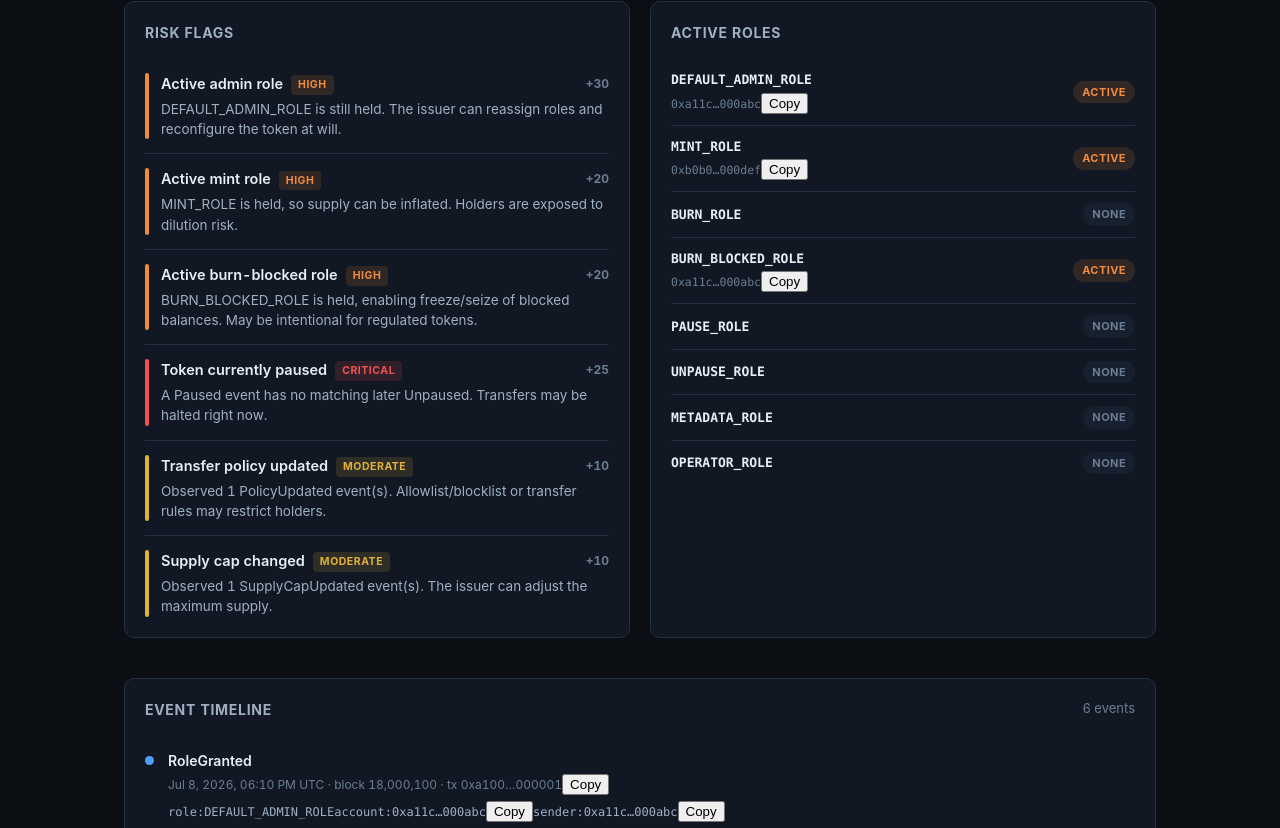
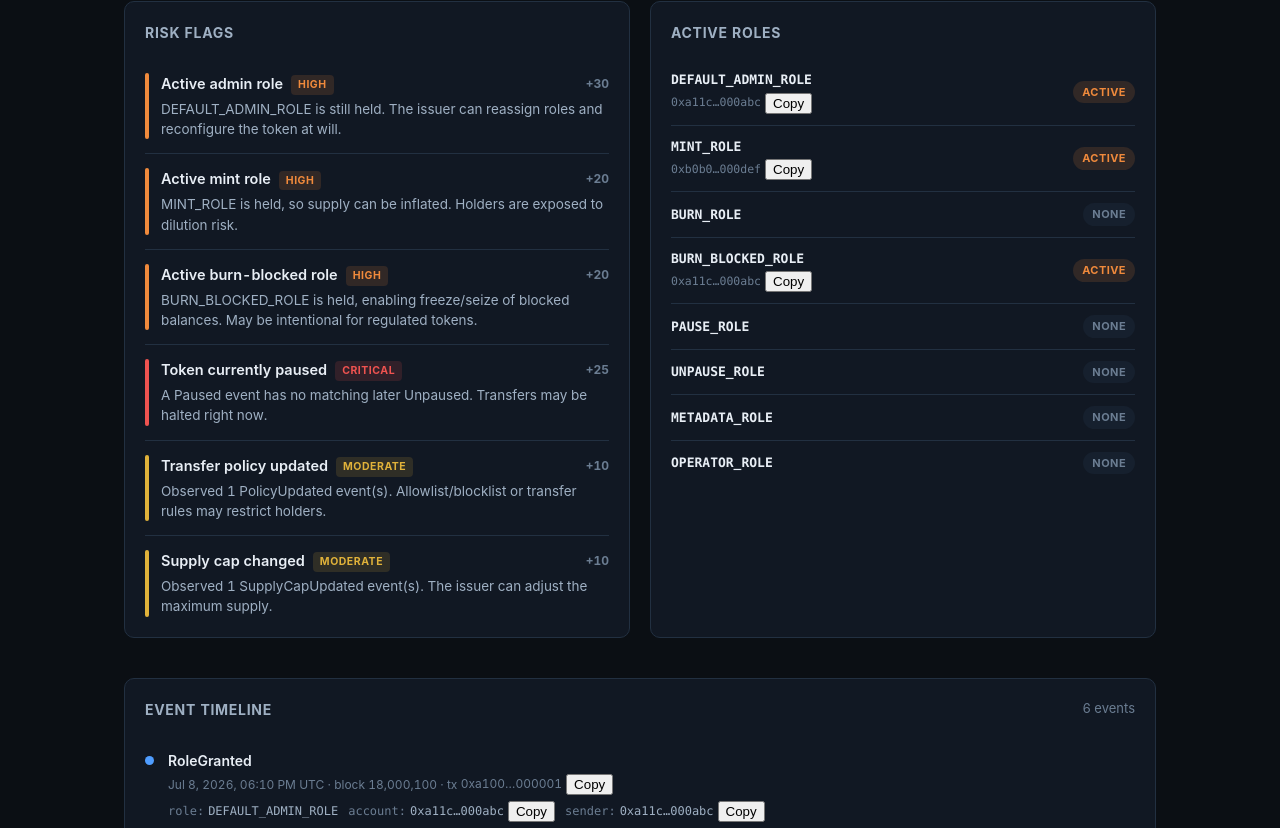
Before and after one commit to Anton-dot911/b20-watcher, a Next.js app: page /tokens/0xb200000000000000000000000000000000000001 in a window 1280 px wide. Shown: the part 572-1400 px from the top of the page. Built offline with nearby package versions, Linux system fonts and the light colour scheme.

Commit message:
fix: add copyable values and search cleanly

```diff
--- a/app/tokens/[address]/page.module.css
+++ b/app/tokens/[address]/page.module.css
@@ -47,7 +47,6 @@
   max-width: 72ch;
 }
 
-/* Metadata --------------------------------------------------------------- */
 .metaGrid {
   display: grid;
   grid-template-columns: repeat(4, 1fr);
@@ -90,7 +89,6 @@
   margin-top: 6px;
 }
 
-/* Score panel ------------------------------------------------------------- */
 .scorePanel {
   display: flex;
   align-items: center;
@@ -114,7 +112,6 @@
   font-weight: 600;
 }
 
-/* Grid -------------------------------------------------------------------- */
 .grid {
   display: grid;
   grid-template-columns: 1fr 1fr;
@@ -133,6 +130,7 @@
   border-radius: var(--radius);
   background: var(--bg-elev);
   padding: 20px;
+  overflow: hidden;
 }
 
 .card h2 {
@@ -167,7 +165,6 @@
   margin: 0;
 }
 
-/* Stats ------------------------------------------------------------------- */
 .statRow {
   display: grid;
   grid-template-columns: repeat(4, 1fr);
@@ -200,7 +197,6 @@
   margin-top: 4px;
 }
 
-/* Flags ------------------------------------------------------------------- */
 .flag {
   display: flex;
   gap: 12px;
@@ -225,6 +221,7 @@
 
 .flagBody {
   flex: 1;
+  min-width: 0;
 }
 
 .flagTop {
@@ -264,7 +261,6 @@
   vertical-align: middle;
 }
 
-/* Roles ------------------------------------------------------------------- */
 .role {
   display: flex;
   align-items: center;
@@ -285,10 +281,14 @@
 }
 
 .roleHolders {
+  display: flex;
+  flex-wrap: wrap;
+  gap: 6px;
   font-size: 11.5px;
   color: var(--text-faint);
   margin-top: 3px;
   font-family: var(--mono);
+  overflow-wrap: anywhere;
 }
 
 .pill {
@@ -311,7 +311,6 @@
   background: var(--bg-elev-2);
 }
 
-/* Timeline ---------------------------------------------------------------- */
 .timeline {
   margin-top: 40px;
 }
@@ -321,6 +320,7 @@
   gap: 14px;
   padding: 14px 0;
   border-bottom: 1px solid var(--border);
+  min-width: 0;
 }
 
 .event:last-child {
@@ -344,6 +344,7 @@
 .eventMain {
   flex: 1;
   min-width: 0;
+  max-width: 100%;
 }
 
 .eventName {
@@ -355,14 +356,41 @@
   font-size: 12px;
   color: var(--text-faint);
   margin-top: 3px;
+  overflow-wrap: anywhere;
+  word-break: break-word;
 }
 
 .eventArgs {
+  display: flex;
+  flex-wrap: wrap;
+  gap: 6px 10px;
+  max-width: 100%;
   font-family: var(--mono);
   font-size: 12px;
   color: var(--text-dim);
   margin-top: 6px;
+  white-space: normal;
+  overflow-wrap: anywhere;
   word-break: break-word;
+}
+
+.argItem {
+  display: inline-flex;
+  align-items: center;
+  gap: 4px;
+  max-width: 100%;
+}
+
+.argKey {
+  color: var(--text-faint);
+}
+
+.copyValue {
+  display: inline-flex;
+  align-items: center;
+  gap: 4px;
+  max-width: 100%;
+  overflow-wrap: anywhere;
 }
 
 .disclaimer {
```
